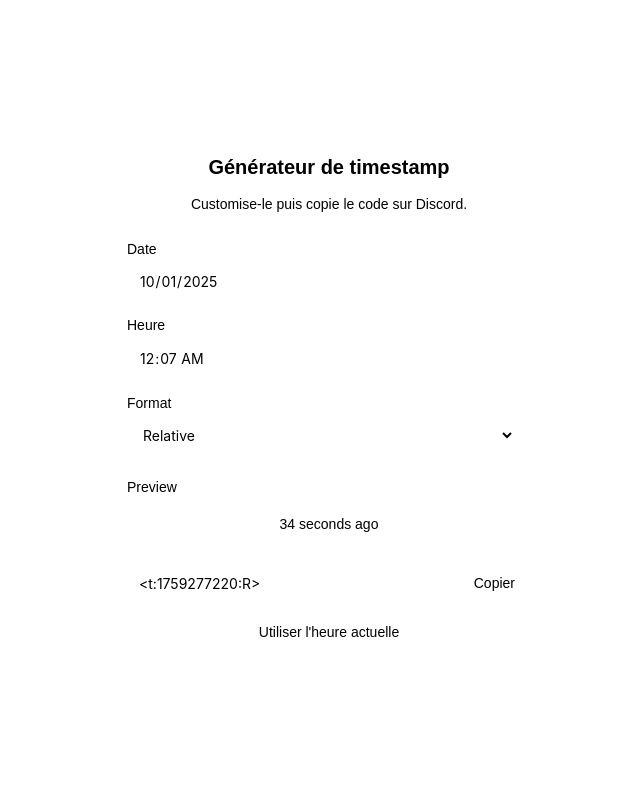
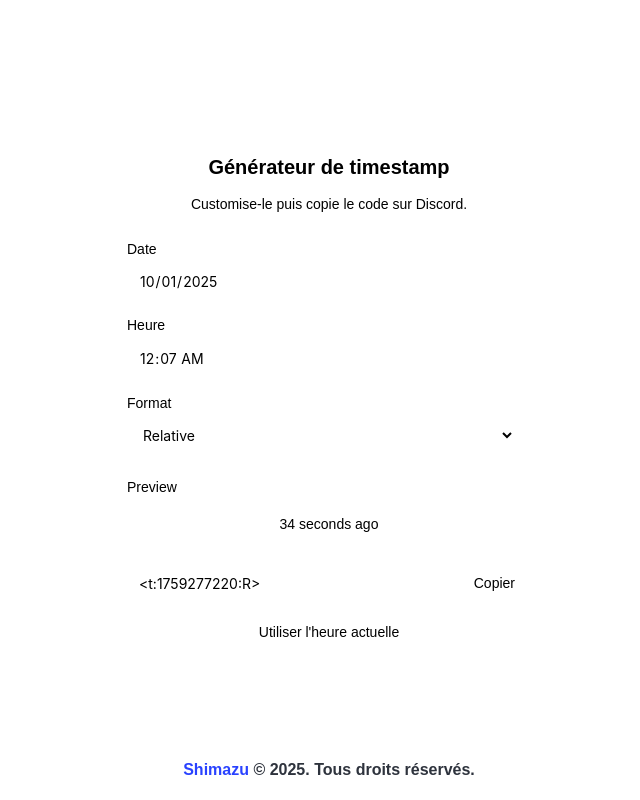
Before and after one commit to Shimazuuu/discord-timestamp, a plain HTML site: page index.html in a window 1280 px wide. Shown: the whole page, without its empty margins (311-951 px from the left). Drawn offline with Linux system fonts and the light colour scheme; a web font is replaced by a local one.

Commit message:
Update index.html

```diff
--- a/index.html
+++ b/index.html
@@ -51,8 +51,11 @@
         </div>
         <button class="current-button" id="current">Utiliser l'heure actuelle</button>
     </section>
-
-
+    <div class="has-text-centered p-4 bottom">
+        <p><strong>
+            <a href="/">Shimazu</a> &copy; 2025. Tous droits réservés.
+        </strong></p>
+    </div>
     <script type="text/javascript" src="assets/js/main.js"></script>
     <script type="text/javascript" src="assets/js/theme.js"></script>
 </body>
```
